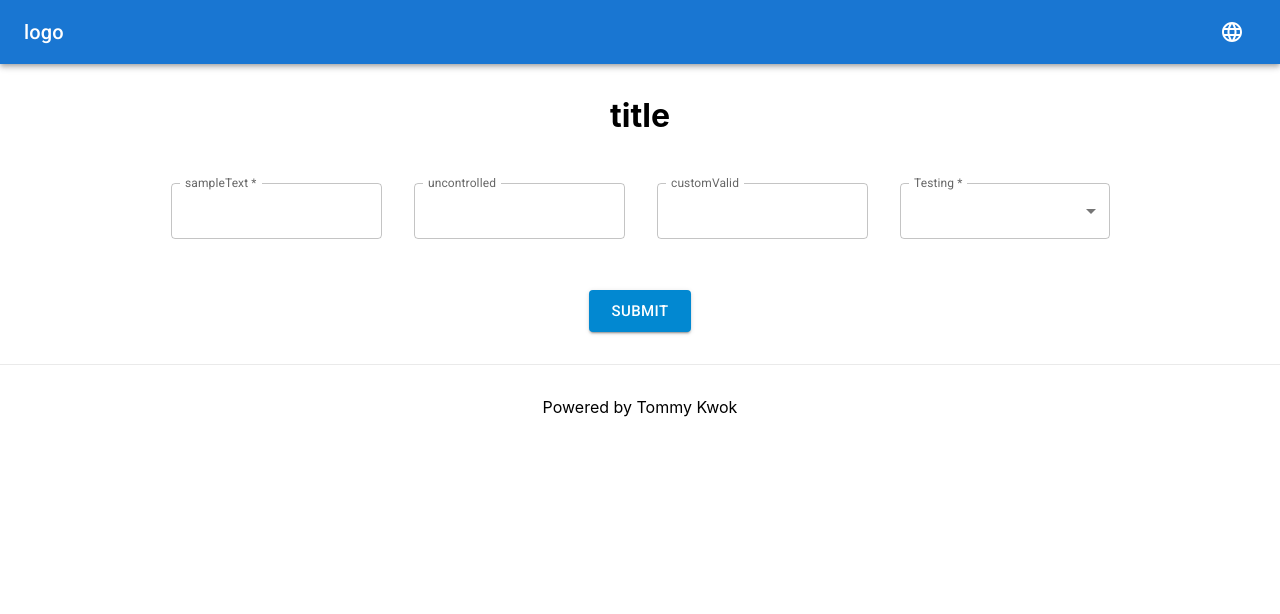
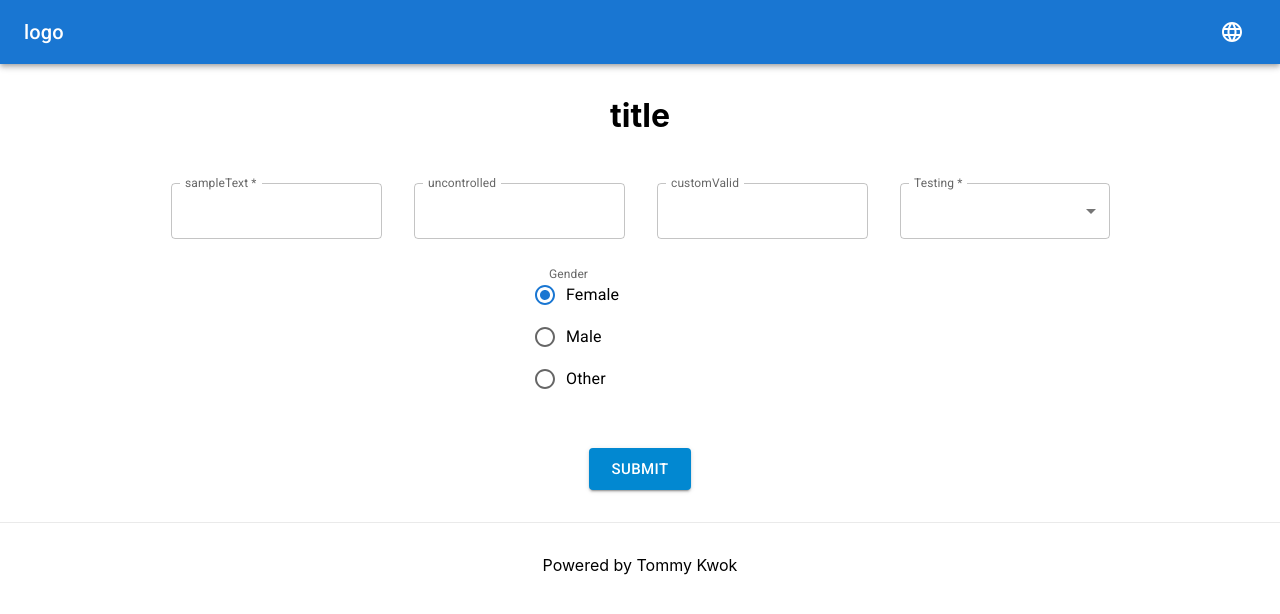
Before and after one commit to wing9537/mini-store, a Next.js app: page / in a window 1280 px wide. Shown: the top 614 px of the page. Built offline with nearby package versions, Linux system fonts and the light colour scheme.

Commit message:
baseRadio partly completed

```diff
--- /dev/null
+++ b/components/core/baseRadio.js
@@ -0,0 +1,25 @@
+import { Box, Radio, RadioGroup, FormControlLabel, FormControl, InputLabel } from "@mui/material";
+
+/**
+ * @mui RadioGroup API
+ * @ref https://mui.com/material-ui/api/radio-group/
+ */
+function BaseRadio(props) {
+  return (
+    <Box m={2} sx={{ minWidth: 210 }}>
+      <FormControl className="outlined-input">
+        <InputLabel id="demo-radio-buttons-group-label" shrink>Gender</InputLabel>
+        <RadioGroup
+          aria-labelledby="demo-radio-buttons-group-label"
+          defaultValue="female"
+          name="radio-buttons-group"
+        >
+          <FormControlLabel value="female" control={<Radio />} label="Female" />
+          <FormControlLabel value="male" control={<Radio />} label="Male" />
+          <FormControlLabel value="other" control={<Radio />} label="Other" />
+        </RadioGroup>
+      </FormControl>
+    </Box>
+  );
+}
+export default BaseRadio;
--- a/components/core/baseSelect.js
+++ b/components/core/baseSelect.js
@@ -4,14 +4,14 @@ import { Box, InputLabel, MenuItem, FormControl, Select, OutlinedInput, FormHelp
  * @mui Select API
  * @ref https://mui.com/material-ui/api/select/
  */
-function BaseSelect({ id = "sel", label = "", error = false, helperText = "", options = {}, ...rest }) {
+function BaseSelect({ id = "select", label = "", error = false, helperText = "", options = {}, ...rest }) {
   return (
     <Box m={2} sx={{ minWidth: 210 }}>
       <FormControl fullWidth error={error}>
-        <InputLabel id={id} shrink>
+        <InputLabel id={`lbl-${id}`} shrink>
           {label}
         </InputLabel>
-        <Select id={id} labelId={`${id}-lbl`} input={<OutlinedInput notched label={label} />} {...rest}>
+        <Select id={id} labelId={`lbl-${id}`} input={<OutlinedInput notched label={label} />} {...rest}>
           {Object.entries(options).map(([key, val]) => (
             <MenuItem key={key} value={key}>
               {val}
--- a/pages/index.js
+++ b/pages/index.js
@@ -2,6 +2,7 @@ import useTranslation from "../hook/useTranslation";
 import BaseForm from "../components/core/baseForm";
 import BaseInput from "../components/core/baseInput";
 import BaseTextField from "../components/core/baseTextField";
+import BaseRadio from "../components/core/baseRadio";
 import { Box } from "@mui/material";
 import messages from "../locales/home.json";
 
@@ -32,6 +33,7 @@ export default function Home() {
         <BaseTextField label={t("uncontrolled")} />
         <BaseInput name="customValid" type="text" label={t("customValid")} rules={validExactValue} />
         <BaseInput name="sampleSelect" type="select" label="Testing" options={obj("optSelect")} limit={limit.sampleSelect} />
+        <BaseRadio />
       </Box>
     </BaseForm>
   );
--- a/styles/theme.css
+++ b/styles/theme.css
@@ -30,3 +30,9 @@ footer a {
   align-items: center;
   flex-grow: 1;
 }
+
+.outlined-input {
+  border: 1px solid #0000004d;
+  border-radius: 4px;
+  padding-left: 14px;
+}
```
